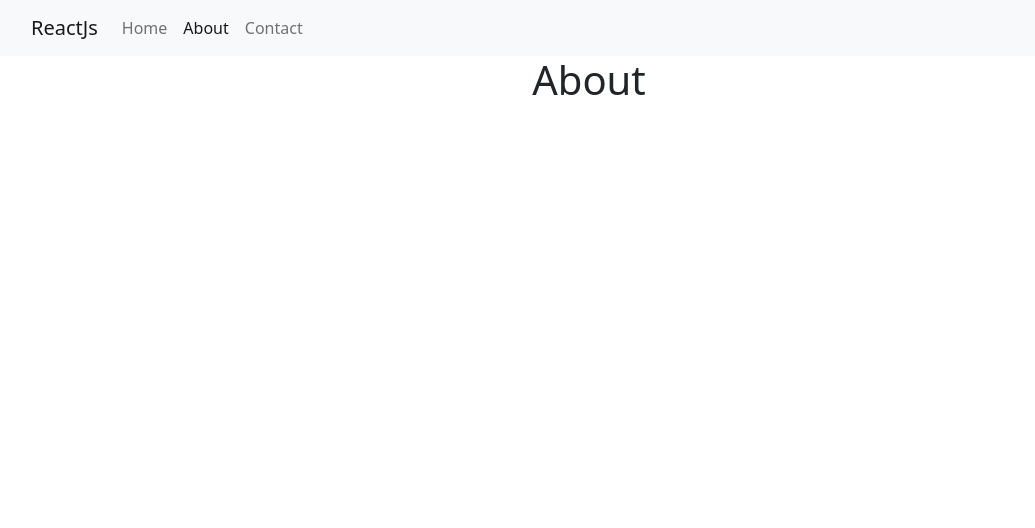
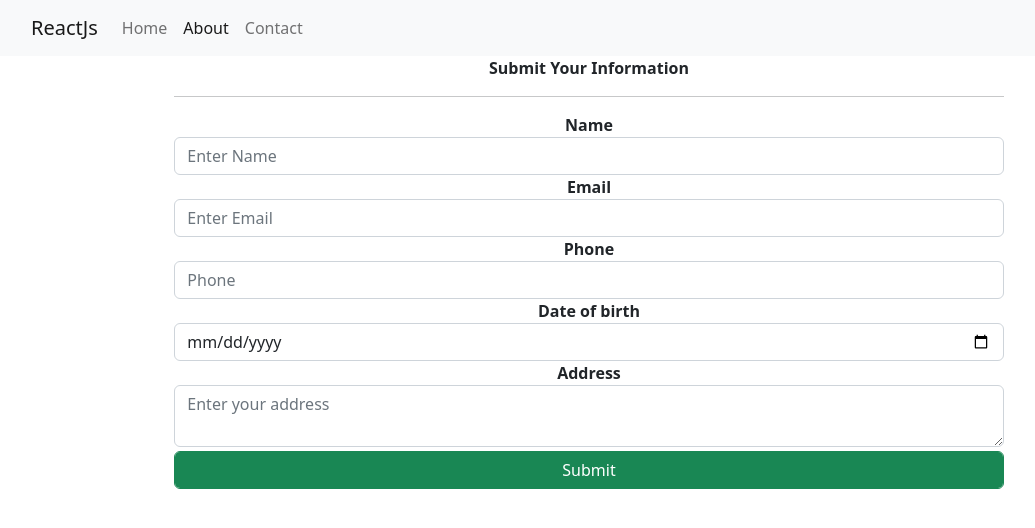
Before and after one commit to alamin899/react-js-test-project, a React (Create React App) app: page /about in a window 1280 px wide. Shown: the top 528 px of the page, without its empty margins (51-1086 px from the left). Built offline with nearby package versions, Linux system fonts and the light colour scheme.

Commit message:
about page created

```diff
--- a/src/components/about/About.js
+++ b/src/components/about/About.js
@@ -1,9 +1,43 @@
 import React from "react";
+import {Form, Button, Row, Col} from "react-bootstrap";
 
 export default function About() {
     return(
-        <div>
-            <h1>About</h1>
+        <div className="container-fluid">
+            <Row>
+                <Col md={2}></Col>
+                <Col>
+                    <div className="fw-bolder">
+                        Submit Your Information
+                    </div><hr/>
+                    <Form>
+                        <div>
+                            <label className="fw-bolder">Name</label>
+                            <input className="form-control" type="test" placeholder="Enter Name" />
+                        </div>
+                        <div>
+                            <label className="fw-bolder">Email</label>
+                            <input className="form-control" type="email" placeholder="Enter Email" />
+                        </div>
+                        <div>
+                            <label className="fw-bolder">Phone</label>
+                            <input className="form-control" type="number" placeholder="Phone" />
+                        </div>
+                        <div>
+                            <label className="fw-bolder">Date of birth</label>
+                            <input className="form-control" type="date" />
+                        </div>
+                        <div>
+                            <label className="fw-bolder">Address</label>
+                            <textarea className="form-control" placeholder="Enter your address" />
+                        </div>
+                        <div>
+                            <Button className="form-control btn-success mt-1">Submit</Button>
+                        </div>
+                </Form>
+                </Col>
+                <Col md={2}></Col>
+            </Row>
         </div>
     );
 }
--- a/src/components/contact/Contact.js
+++ b/src/components/contact/Contact.js
@@ -10,7 +10,7 @@ export default function Contact() {
                   name:"Al-Amin",
                   email:"alamin@appnap.io",
                   mob:"01758845299",
-                  bg:"AB+",
+                  address:"Kuizbari,Tangail sadar,Tangail",
 
               }
           };
@@ -21,11 +21,12 @@ export default function Contact() {
 
     return(
         <div>
-            <h1>Contact</h1>
+            <h1><strong>Contact</strong></h1>
             <hr/>
-            <h1>Name : {data?.name}</h1>
-            <h1>Mobile : {data?.mob}</h1>
-            <h1>Blood Group : {data?.bg}</h1>
+            <h1><strong>Name :</strong> {data?.name}</h1>
+            <h1><strong>Email :</strong> {data?.email}</h1>
+            <h1><strong>Mobile :</strong> {data?.mob}</h1>
+            <h1><strong>Address :</strong> {data?.address}</h1>
         </div>
     );
 }
--- a/src/index.js
+++ b/src/index.js
@@ -7,11 +7,11 @@ import reportWebVitals from './reportWebVitals';
 
 const root = ReactDOM.createRoot(document.getElementById('root'));
 root.render(
-  <React.StrictMode>
+  // <React.StrictMode>
     <BrowserRouter>
       <App />
     </BrowserRouter>
-  </React.StrictMode>
+  // </React.StrictMode>
 );
 
 // If you want to start measuring performance in your app, pass a function
```
